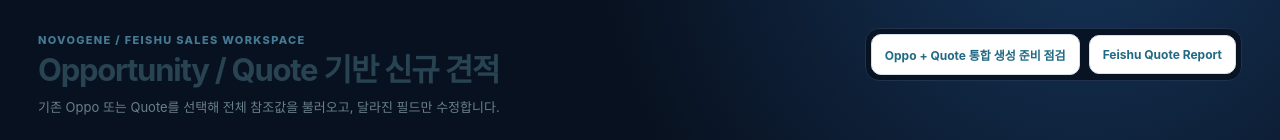
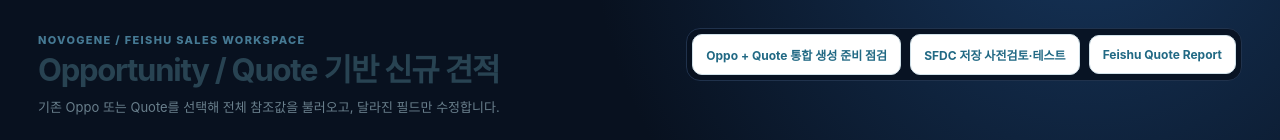
Before and after one commit to kimtk94/Codex, a Next.js app in the folder masteros/web/: page /sales/commands/pair in a window 1280 px wide. Shown: the top 140 px of the page. Built offline with nearby package versions, Linux system fonts and the light colour scheme; no server answers.

Commit message:
feat(sfdc): direct local sales workspace link to Save review and test console

```diff
--- a/masteros/web/app/sales/commands/pair/page.jsx
+++ b/masteros/web/app/sales/commands/pair/page.jsx
@@ -214,6 +214,7 @@ export default function PairedQuoteWeb(){
       </div>
       <nav className={styles.nav} aria-label="화면 이동">
         <Link href="/sales/commands/pair/advanced">Oppo + Quote 통합 생성 준비 점검</Link>
+        <Link href="/sales/commands/pair/approvals">SFDC 저장 사전검토·테스트</Link>
         <a href={BASE} rel="noreferrer" target="_blank">Feishu Quote Report</a>
       </nav>
     </header>
```
